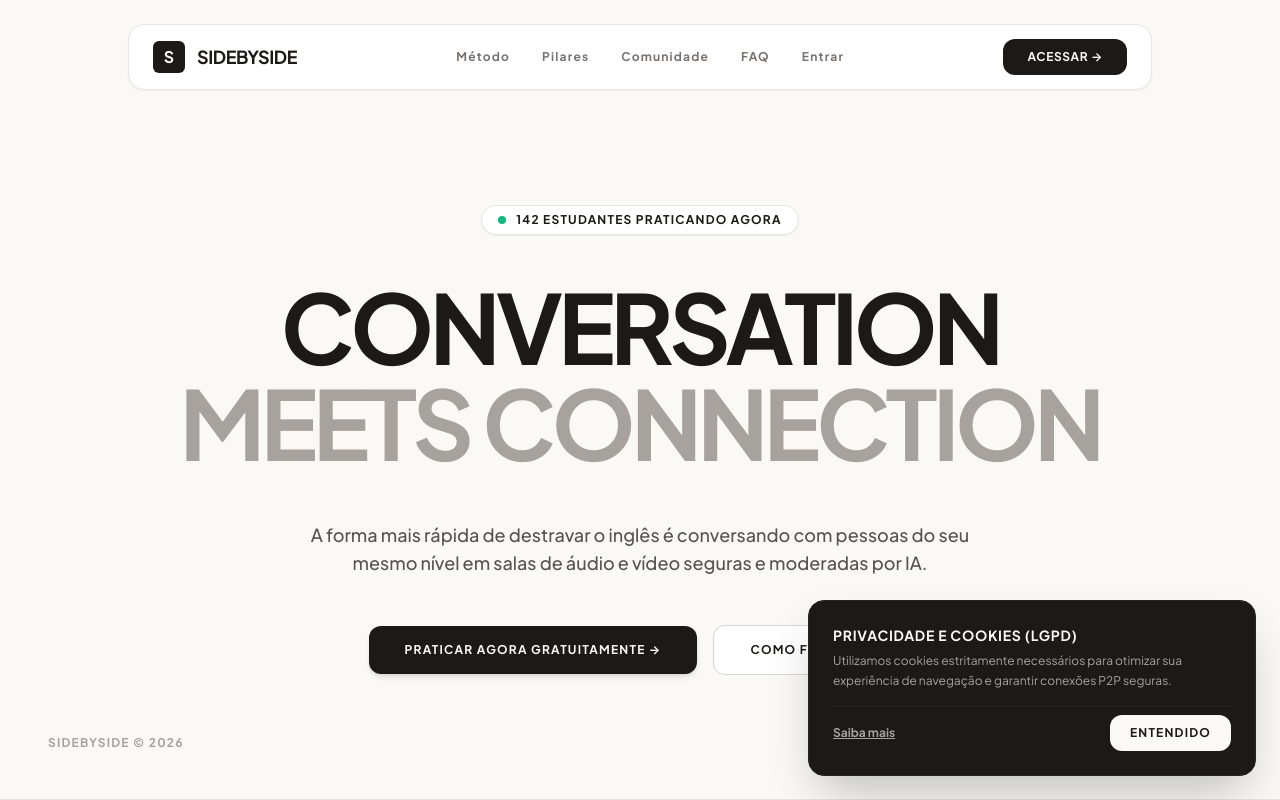
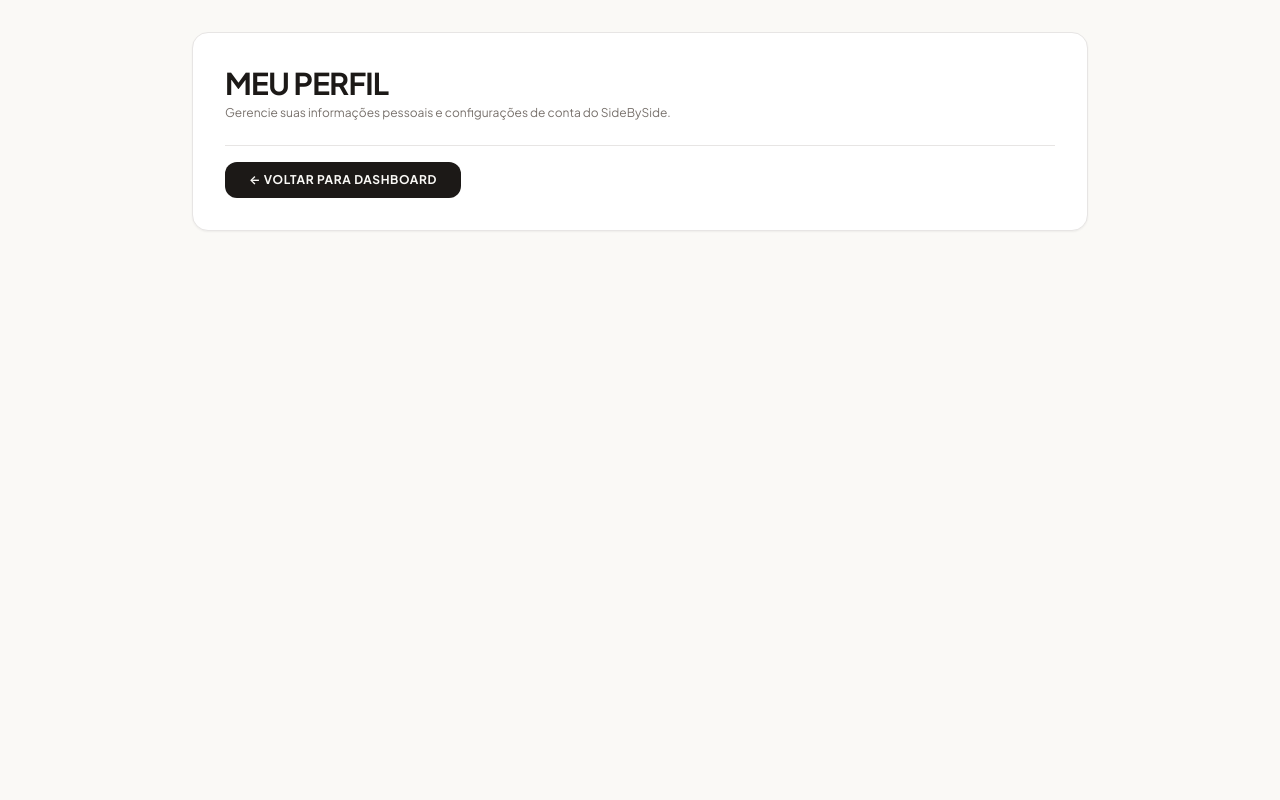
Before and after one commit to RikelmyRabelo/SideBySide, a React (Vite) app: page /profile in a window 1280 px wide. Before the commit this address led to /. Shown: the top 800 px of the page. Built offline with nearby package versions, Linux system fonts and the light colour scheme.

Commit message:
feat(SBS-9): setup profile page component and update app routes

```diff
--- a/src/App.tsx
+++ b/src/App.tsx
@@ -4,15 +4,26 @@ import { Login } from './pages/Login';
 import { Terms } from './pages/Terms';
 import { Moderation } from './pages/Moderation';
 import { Privacy } from './pages/Privacy';
+import { Dashboard } from './pages/Dashboard';
+import { Room } from './pages/Room';
+import { Profile } from './pages/Profile';
 
 export const App: React.FC = () => {
   return (
     <BrowserRouter>
       <Routes>
+        {/* Rotas Públicas */}
         <Route path="/" element={<Login />} />
         <Route path="/terms" element={<Terms />} />
         <Route path="/moderation" element={<Moderation />} />
         <Route path="/privacy" element={<Privacy />} />
+
+        {/* Rotas Privadas / Internas */}
+        <Route path="/dashboard" element={<Dashboard />} />
+        <Route path="/room" element={<Room />} />
+        <Route path="/profile" element={<Profile />} />
+
+        {/* Redirecionamento para Rota Padrão */}
         <Route path="*" element={<Navigate to="/" replace />} />
       </Routes>
     </BrowserRouter>
--- a/src/pages/Profile.tsx
+++ b/src/pages/Profile.tsx
@@ -0,0 +1,31 @@
+import React from 'react';
+import { useNavigate } from 'react-router-dom';
+
+export const Profile: React.FC = () => {
+  const navigate = useNavigate();
+
+  return (
+    <div className="min-h-screen w-full bg-[#FAF9F6] text-[#1C1917] p-8 font-sans">
+      <div className="max-w-4xl mx-auto bg-[#FFFFFF] border border-[#E7E5E4] rounded-2xl p-8 shadow-sm flex flex-col gap-6">
+        <div className="flex flex-col gap-1">
+          <h1 className="text-3xl font-black uppercase tracking-tight text-[#1C1917]">
+            Meu Perfil
+          </h1>
+          <p className="text-xs text-[#78716C]">
+            Gerencie suas informações pessoais e configurações de conta do SideBySide.
+          </p>
+        </div>
+
+        <div className="pt-4 border-t border-[#E7E5E4]">
+          <button
+            type="button"
+            onClick={() => navigate('/dashboard')}
+            className="px-6 py-2.5 bg-[#1C1917] hover:bg-[#292524] text-[#FAF9F6] font-bold text-xs uppercase tracking-wider rounded-xl transition-all"
+          >
+            ← Voltar para Dashboard
+          </button>
+        </div>
+      </div>
+    </div>
+  );
+};
```
